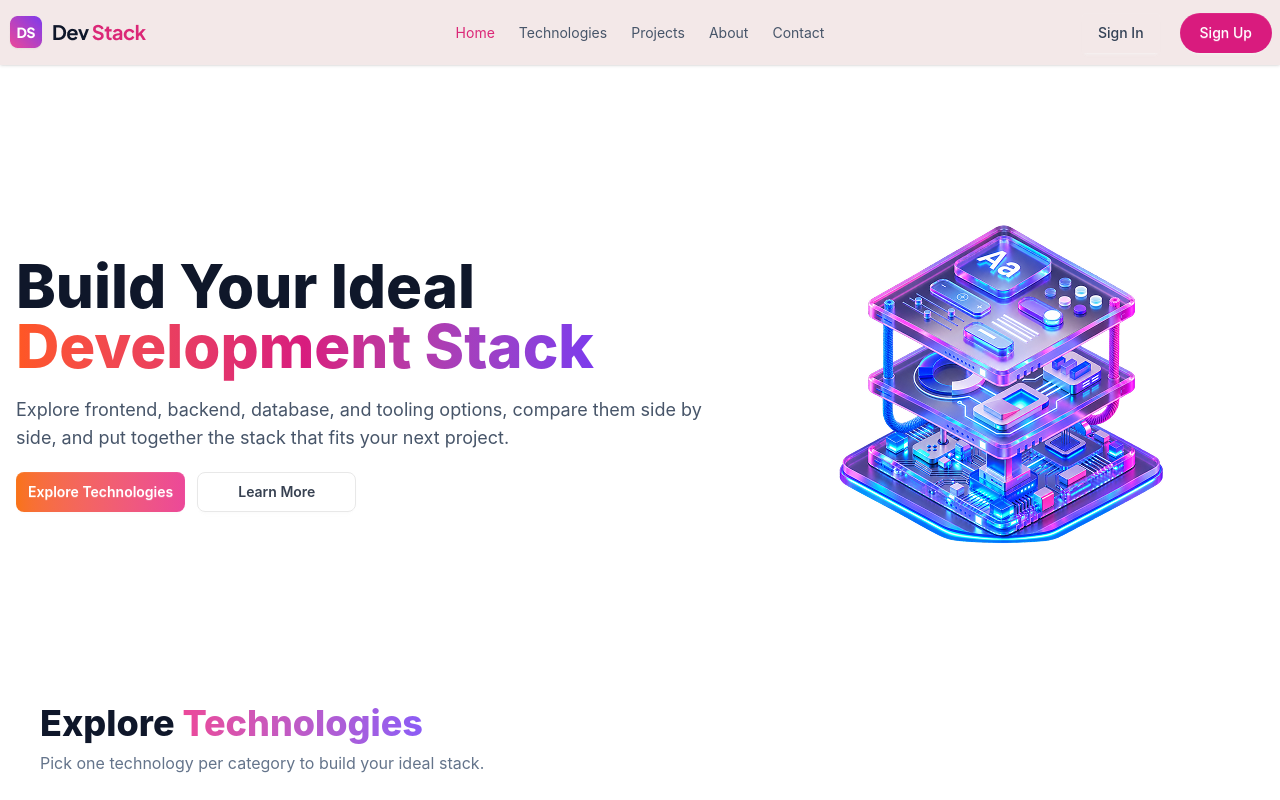
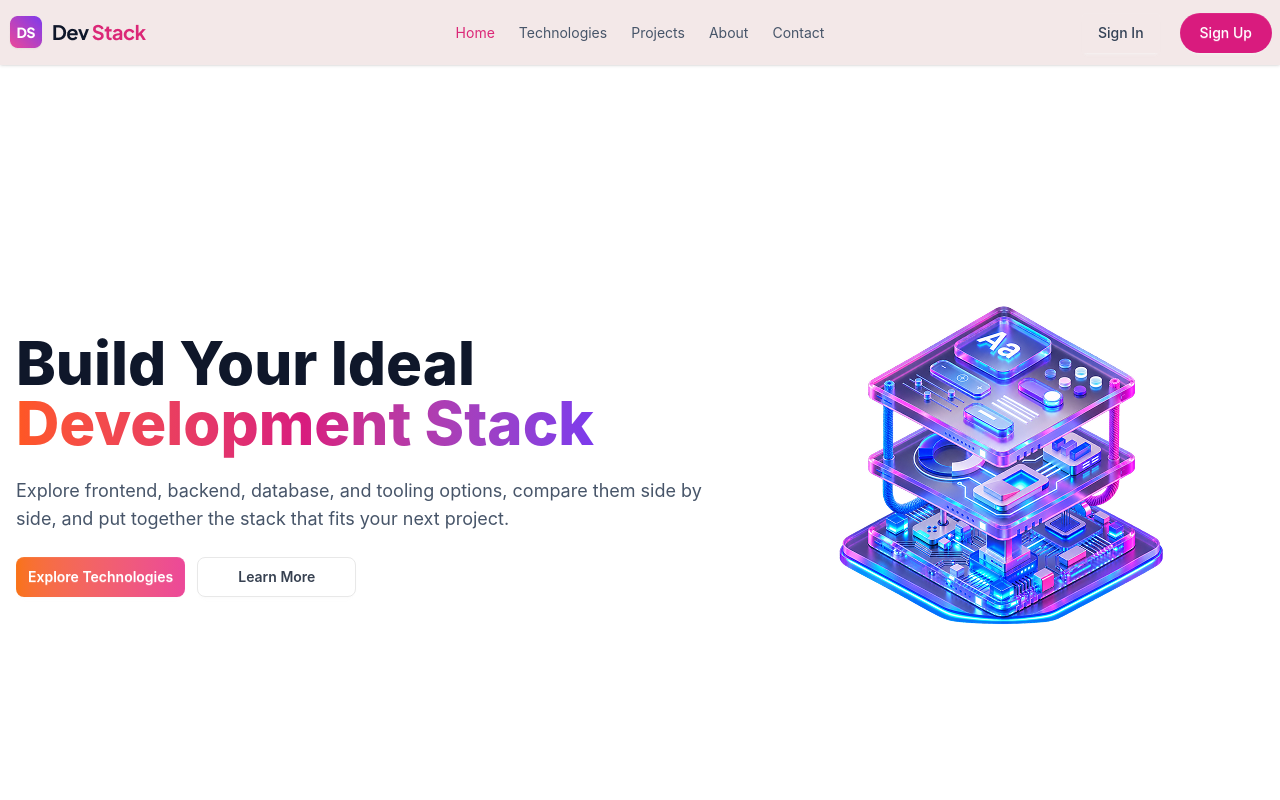
Before and after one commit to tanjimatahrin60/dev-stack-website, a React (Vite) app: page / in a window 1280 px wide. Shown: the top 800 px of the page. Built offline with nearby package versions, Linux system fonts and the light colour scheme.

Commit message:
hero updated

```diff
--- a/src/components/Hero.tsx
+++ b/src/components/Hero.tsx
@@ -1,8 +1,8 @@
 const Hero = () => {
   return (
     <section className="container mx-auto">
-      <div className="hero items-start pt-8 pb-8 lg:pt-10 lg:pb-10">
-        <div className="hero-content flex-col-reverse lg:flex-row-reverse">
+      <div className="hero min-h-screen">
+        <div className="hero-content w-full max-w-none justify-between flex-col-reverse lg:flex-row-reverse">
           <img alt="banner-img" src="/banner-stack.png" />
 
           <div>
@@ -13,7 +13,7 @@ const Hero = () => {
               </span>
             </h1>
 
-            <p className="text-[#475569] text-sm lg:text-lg py-5 text-center lg:text-left">
+            <p className="text-[#475569] text-sm lg:text-lg py-6 text-center lg:text-left">
               Explore frontend, backend, database, and tooling options, compare
               them side by side, and put together the stack that fits your next
               project.
```
